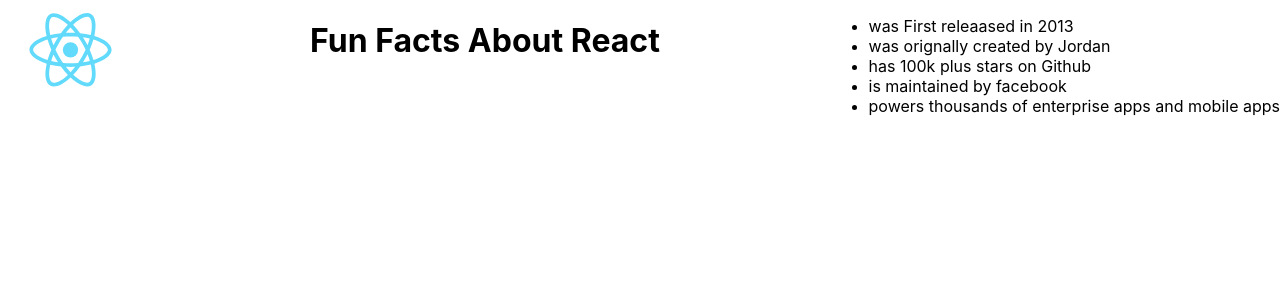
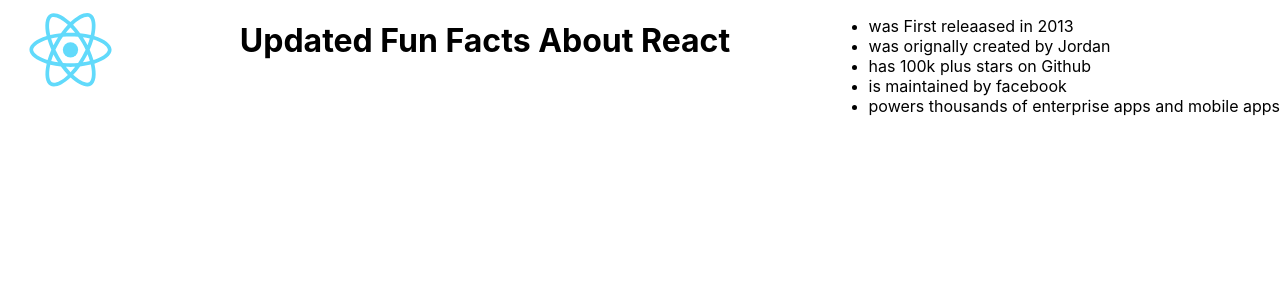
Before and after one commit to milli021k/Scrimba, a React (Create React App) app: page / in a window 1280 px wide. Shown: the top 300 px of the page. Built offline with nearby package versions, Linux system fonts and the light colour scheme.

Commit message:
Update App.js from web

```diff
--- a/src/App.js
+++ b/src/App.js
@@ -6,7 +6,7 @@
     <div className="App">
 
       <img src={logo} />
-      <h1>Fun Facts About React</h1>
+      <h1> Updated Fun Facts About React</h1>
 
       <ol>
         <li>was First releaased in 2013</li>
```
